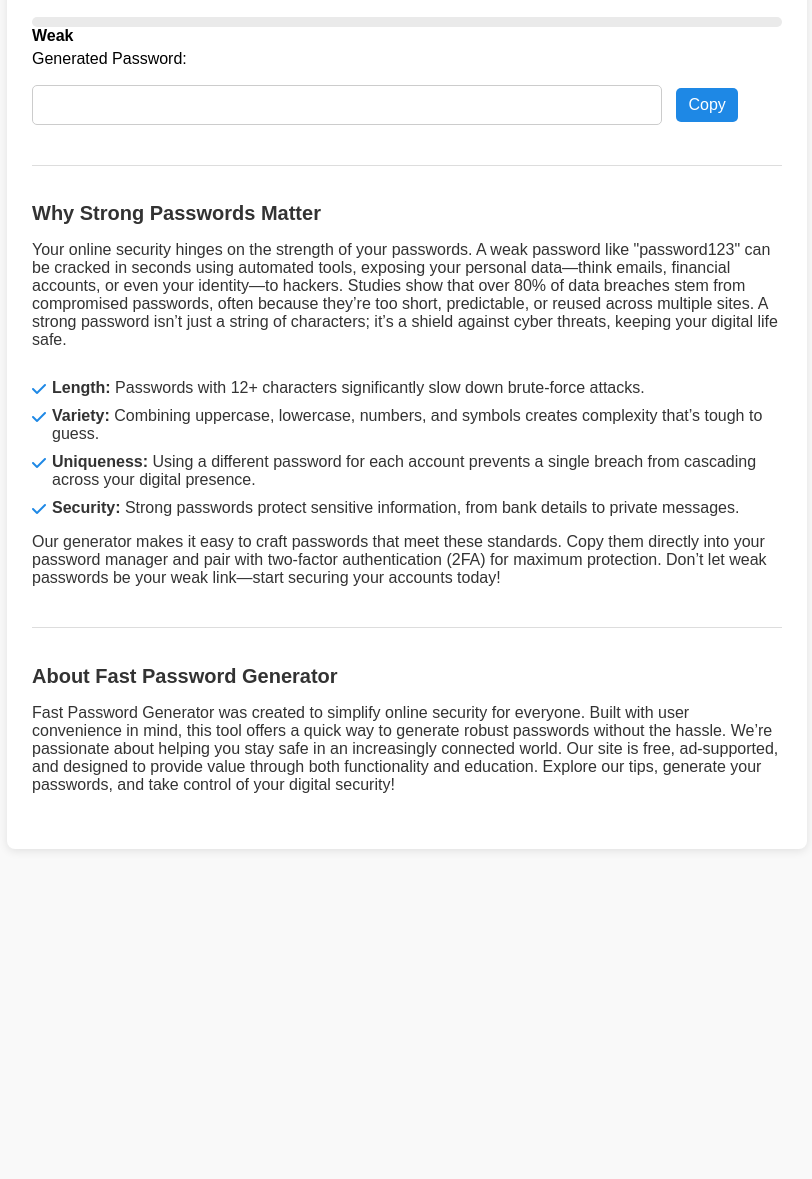
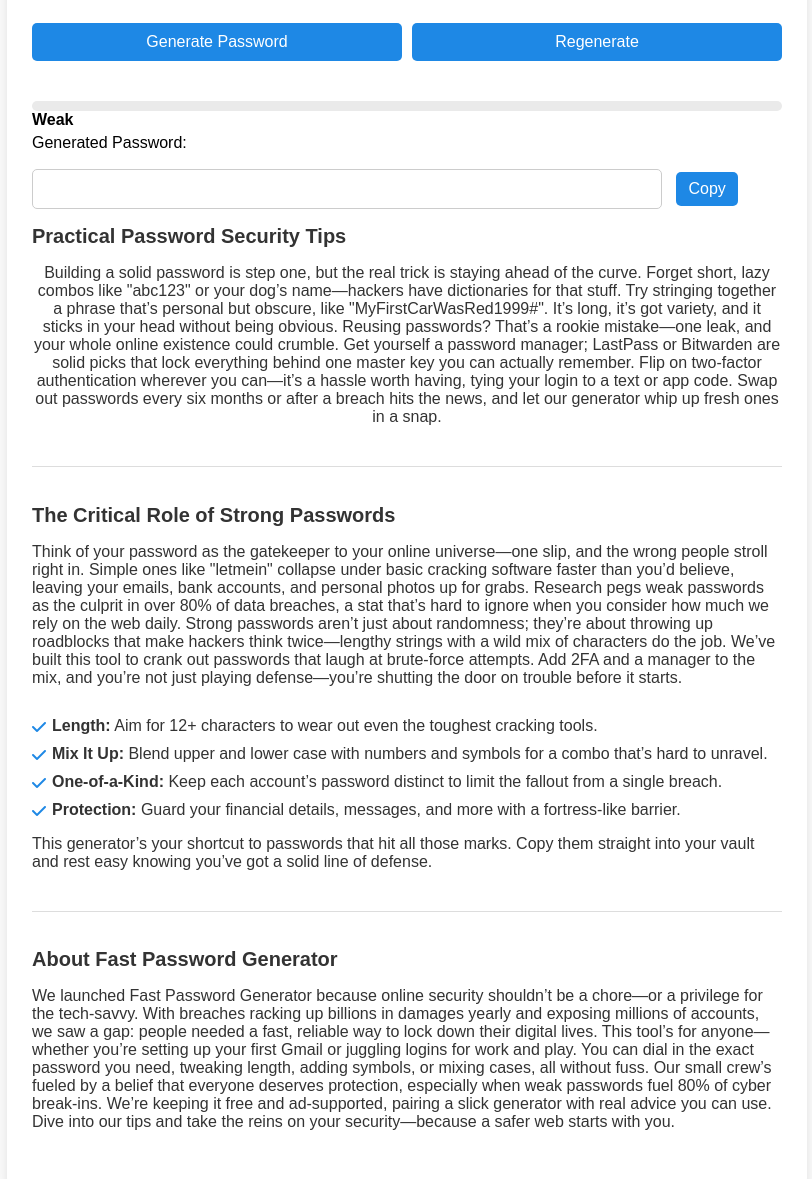
Before and after one commit to Gensgenerators/genpasswordgenerator.github.io, a plain HTML site: page index.html in a window 1280 px wide. Shown: the part 693-1872 px from the top of the page, without its empty margins (233-1045 px from the left). Before the commit the page ends 1582 px from the top, so only its background shows below. Drawn offline with Linux system fonts and the light colour scheme.

Commit message:
Update index.html

```diff
--- a/index.html
+++ b/index.html
@@ -4,10 +4,10 @@
     <meta charset="UTF-8">
     <meta name="viewport" content="width=device-width, initial-scale=1.0">
     <meta name="google-site-verification" content="y31yQ6fsM53f-PUzELloJNv0l1nWWZqyoVbOy0wV0cc" />
+    <meta name="google-adsense-account" content="ca-pub-9111330358095527">
     <link rel="icon" type="image/x-icon" href="/favicon.ico?v=2" />
     <title>Fast Password Generator - Secure Passwords Online</title>
-    <meta name="google-adsense-account" content="ca-pub-9111330358095527">
-    <meta name="description" content="Generate strong, unique passwords instantly with Fast Password Generator. Customize length, numbers, symbols, and more to protect your online accounts. Learn password security tips!">
+    <meta name="description" content="Generate strong, unique passwords with Fast Password Generator. Customize length, numbers, symbols, and case to safeguard your accounts. Explore expert security tips!">
     <meta name="keywords" content="password generator, strong password, secure password, online password generator, random password, password security">
     <script type="application/ld+json">
     {
@@ -36,9 +36,16 @@
             </div>
         </div>
 
-        <div class="intro-section">
+        <nav class="navigation">
+            <a href="#home">Home</a>
+            <a href="#tips">Tips</a>
+            <a href="#info">Info</a>
+            <a href="#about">About</a>
+        </nav>
+
+        <div id="home" class="intro-section">
             <h2>Welcome to Fast Password Generator</h2>
-            <p>In today’s digital age, securing your online accounts is more important than ever. Fast Password Generator is a free tool designed to help you create strong, unique passwords in seconds. Whether you need a password for your email, banking, or social media, our tool lets you customize length, include numbers, symbols, uppercase, and lowercase letters to meet your security needs. Weak passwords are a leading cause of data breaches—don’t take the risk! Use our generator to stay safe and explore our expert tips below on why strong passwords matter and how to manage them effectively.</p>
+            <p>Online security isn’t just a buzzword—it’s a necessity. Fast Password Generator offers a straightforward, no-cost way to create passwords that stand up to modern threats. Need something for your email, bank login, or a new social media profile? Our tool lets you tweak everything: set the length anywhere from 4 to 50 characters, toss in numbers, sprinkle some symbols, and mix upper and lower case letters. Cybersecurity stats paint a grim picture—over 80% of data breaches trace back to flimsy passwords, often cracked in minutes. That’s why we’ve made this tool fast and flexible, stripping away the hassle so you can lock down your accounts without breaking a sweat. Stick around to read our hand-picked tips below; they’ll show you how to keep your digital life bulletproof.</p>
         </div>
 
         <div class="adsense-ad">
@@ -110,23 +117,28 @@
             </div>
         </div>
 
-        <div class="info-section">
-            <h2>Why Strong Passwords Matter</h2>
-            <p>Your online security hinges on the strength of your passwords. A weak password like "password123" can be cracked in seconds using automated tools, exposing your personal data—think emails, financial accounts, or even your identity—to hackers. Studies show that over 80% of data breaches stem from compromised passwords, often because they’re too short, predictable, or reused across multiple sites. A strong password isn’t just a string of characters; it’s a shield against cyber threats, keeping your digital life safe.</p>
-            <ul>
-                <li><strong>Length:</strong> Passwords with 12+ characters significantly slow down brute-force attacks.</li>
-                <li><strong>Variety:</strong> Combining uppercase, lowercase, numbers, and symbols creates complexity that’s tough to guess.</li>
-                <li><strong>Uniqueness:</strong> Using a different password for each account prevents a single breach from cascading across your digital presence.</li>
-                <li><strong>Security:</strong> Strong passwords protect sensitive information, from bank details to private messages.</li>
-            </ul>
-            <p>Our generator makes it easy to craft passwords that meet these standards. Copy them directly into your password manager and pair with two-factor authentication (2FA) for maximum protection. Don’t let weak passwords be your weak link—start securing your accounts today!</p>
+        <div id="tips" class="tips-section">
+            <h2>Practical Password Security Tips</h2>
+            <p>Building a solid password is step one, but the real trick is staying ahead of the curve. Forget short, lazy combos like "abc123" or your dog’s name—hackers have dictionaries for that stuff. Try stringing together a phrase that’s personal but obscure, like "MyFirstCarWasRed1999#". It’s long, it’s got variety, and it sticks in your head without being obvious. Reusing passwords? That’s a rookie mistake—one leak, and your whole online existence could crumble. Get yourself a password manager; LastPass or Bitwarden are solid picks that lock everything behind one master key you can actually remember. Flip on two-factor authentication wherever you can—it’s a hassle worth having, tying your login to a text or app code. Swap out passwords every six months or after a breach hits the news, and let our generator whip up fresh ones in a snap.</p>
         </div>
 
-        <div class="about-section">
+        <div id="info" class="info-section">
+            <h2>The Critical Role of Strong Passwords</h2>
+            <p>Think of your password as the gatekeeper to your online universe—one slip, and the wrong people stroll right in. Simple ones like "letmein" collapse under basic cracking software faster than you’d believe, leaving your emails, bank accounts, and personal photos up for grabs. Research pegs weak passwords as the culprit in over 80% of data breaches, a stat that’s hard to ignore when you consider how much we rely on the web daily. Strong passwords aren’t just about randomness; they’re about throwing up roadblocks that make hackers think twice—lengthy strings with a wild mix of characters do the job. We’ve built this tool to crank out passwords that laugh at brute-force attempts. Add 2FA and a manager to the mix, and you’re not just playing defense—you’re shutting the door on trouble before it starts.</p>
+            <ul>
+                <li><strong>Length:</strong> Aim for 12+ characters to wear out even the toughest cracking tools.</li>
+                <li><strong>Mix It Up:</strong> Blend upper and lower case with numbers and symbols for a combo that’s hard to unravel.</li>
+                <li><strong>One-of-a-Kind:</strong> Keep each account’s password distinct to limit the fallout from a single breach.</li>
+                <li><strong>Protection:</strong> Guard your financial details, messages, and more with a fortress-like barrier.</li>
+            </ul>
+            <p>This generator’s your shortcut to passwords that hit all those marks. Copy them straight into your vault and rest easy knowing you’ve got a solid line of defense.</p>
+        </div>
+
+        <div id="about" class="about-section">
             <h2>About Fast Password Generator</h2>
-            <p>Fast Password Generator was created to simplify online security for everyone. Built with user convenience in mind, this tool offers a quick way to generate robust passwords without the hassle. We’re passionate about helping you stay safe in an increasingly connected world. Our site is free, ad-supported, and designed to provide value through both functionality and education. Explore our tips, generate your passwords, and take control of your digital security!</p>
+            <p>We launched Fast Password Generator because online security shouldn’t be a chore—or a privilege for the tech-savvy. With breaches racking up billions in damages yearly and exposing millions of accounts, we saw a gap: people needed a fast, reliable way to lock down their digital lives. This tool’s for anyone—whether you’re setting up your first Gmail or juggling logins for work and play. You can dial in the exact password you need, tweaking length, adding symbols, or mixing cases, all without fuss. Our small crew’s fueled by a belief that everyone deserves protection, especially when weak passwords fuel 80% of cyber break-ins. We’re keeping it free and ad-supported, pairing a slick generator with real advice you can use. Dive into our tips and take the reins on your security—because a safer web starts with you.</p>
         </div>
     </div>
-    <script src="script.js" defer></script> <!-- Added defer to ensure DOM loads first -->
+    <script src="script.js" defer></script>
 </body>
 </html>
```
